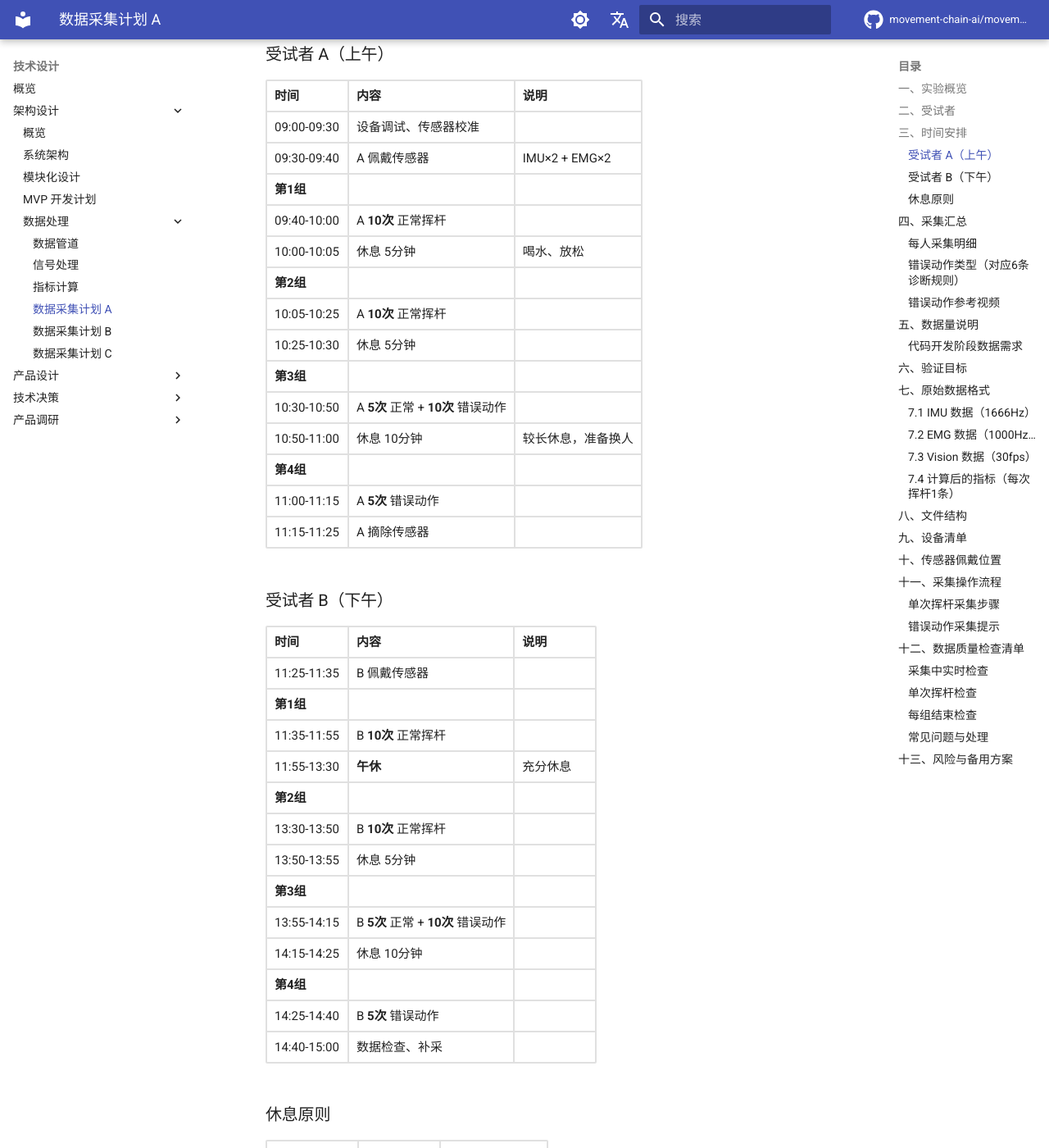
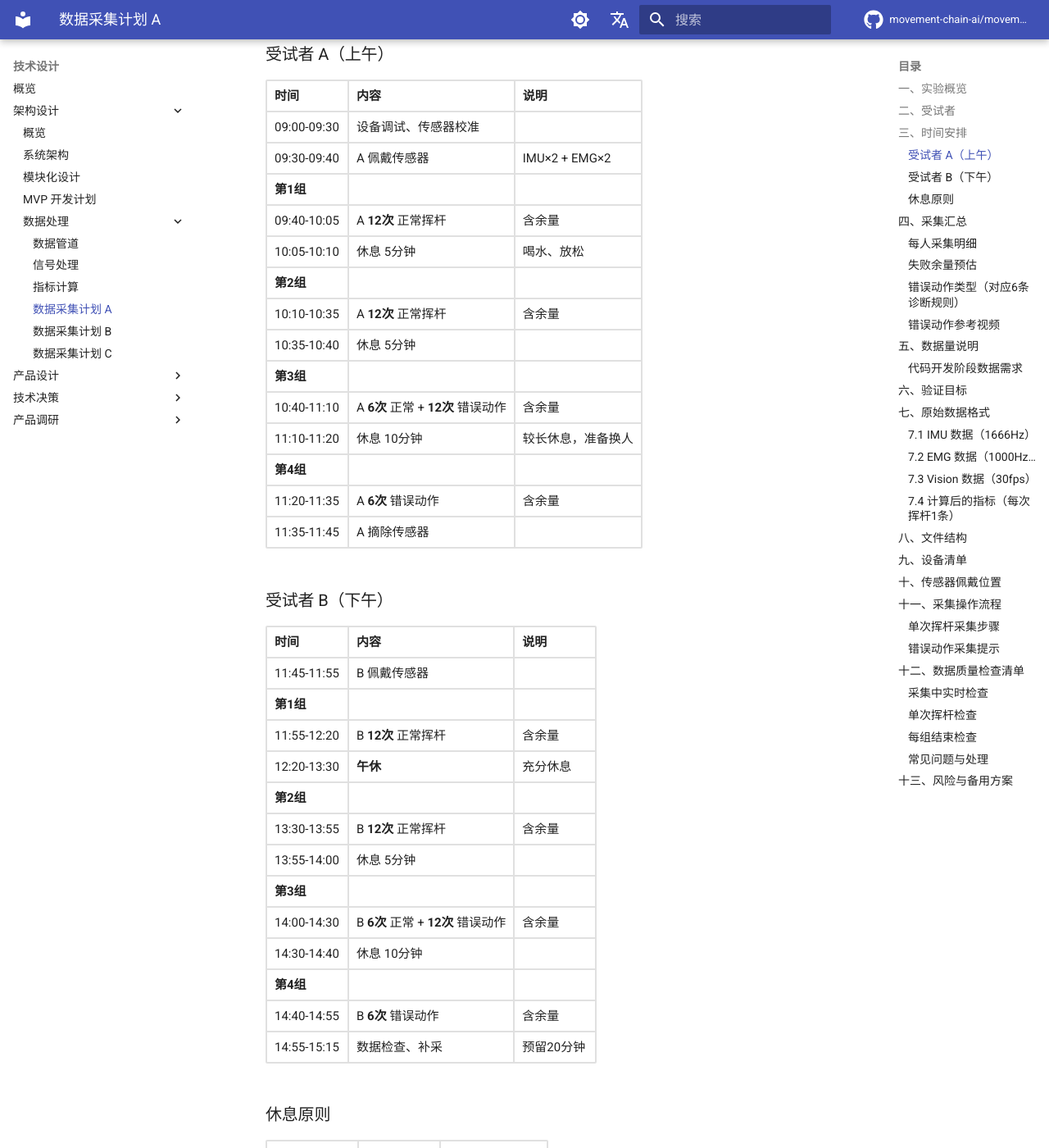
Before and after one commit to movement-chain-ai/movement-chain-docs, an MkDocs documentation site: the page built from docs/zh/design/architecture/data-processing/data-collection-plan-a.md, in a window 1280 px wide and 1400 px high, scrolled down 988 px. Shown: the whole window at 82% size. Built offline with MkDocs 1.6.1 and Material for MkDocs 9.7.7, drawn with Linux system fonts in a browser that asks for light colours; comment, search, counter and statistics services are not loaded; the version menu is left out; some of the changed text lies outside the part shown.

Commit message:
docs: 添加采集失败余量预估
- 假设15-20%失败率，实际采集96次以保证80次有效
- 更新时间安排表（每组增加余量）
- 添加补采时间（每天预留20分钟）

🤖 Generated with [Claude Code](https://claude.com/claude-code)

Co-Authored-By: Claude Opus 4.5 <noreply@anthropic.com>

```diff
--- a/docs/zh/design/architecture/data-processing/data-collection-plan-a.md
+++ b/docs/zh/design/architecture/data-processing/data-collection-plan-a.md
@@ -12,7 +12,7 @@
 |------|------|
 | 受试者 | 2人（A、B） |
 | 时长 | 1天 |
-| 总采集量 | 80次挥杆 |
+| 总采集量 | 96次挥杆（目标80次有效 + 16次余量） |
 | 设备 | 1套（串行采集） |
 | 目的 | 验证传感器数据采集流程 |
 
@@ -38,35 +38,35 @@
 | 09:00-09:30 | 设备调试、传感器校准 | |
 | 09:30-09:40 | A 佩戴传感器 | IMU×2 + EMG×2 |
 | **第1组** | | |
-| 09:40-10:00 | A **10次** 正常挥杆 | |
-| 10:00-10:05 | 休息 5分钟 | 喝水、放松 |
+| 09:40-10:05 | A **12次** 正常挥杆 | 含余量 |
+| 10:05-10:10 | 休息 5分钟 | 喝水、放松 |
 | **第2组** | | |
-| 10:05-10:25 | A **10次** 正常挥杆 | |
-| 10:25-10:30 | 休息 5分钟 | |
+| 10:10-10:35 | A **12次** 正常挥杆 | 含余量 |
+| 10:35-10:40 | 休息 5分钟 | |
 | **第3组** | | |
-| 10:30-10:50 | A **5次** 正常 + **10次** 错误动作 | |
-| 10:50-11:00 | 休息 10分钟 | 较长休息，准备换人 |
+| 10:40-11:10 | A **6次** 正常 + **12次** 错误动作 | 含余量 |
+| 11:10-11:20 | 休息 10分钟 | 较长休息，准备换人 |
 | **第4组** | | |
-| 11:00-11:15 | A **5次** 错误动作 | |
-| 11:15-11:25 | A 摘除传感器 | |
+| 11:20-11:35 | A **6次** 错误动作 | 含余量 |
+| 11:35-11:45 | A 摘除传感器 | |
 
 ### 受试者 B（下午）
 
 | 时间 | 内容 | 说明 |
 |------|------|------|
-| 11:25-11:35 | B 佩戴传感器 | |
+| 11:45-11:55 | B 佩戴传感器 | |
 | **第1组** | | |
-| 11:35-11:55 | B **10次** 正常挥杆 | |
-| 11:55-13:30 | **午休** | 充分休息 |
+| 11:55-12:20 | B **12次** 正常挥杆 | 含余量 |
+| 12:20-13:30 | **午休** | 充分休息 |
 | **第2组** | | |
-| 13:30-13:50 | B **10次** 正常挥杆 | |
-| 13:50-13:55 | 休息 5分钟 | |
+| 13:30-13:55 | B **12次** 正常挥杆 | 含余量 |
+| 13:55-14:00 | 休息 5分钟 | |
 | **第3组** | | |
-| 13:55-14:15 | B **5次** 正常 + **10次** 错误动作 | |
-| 14:15-14:25 | 休息 10分钟 | |
+| 14:00-14:30 | B **6次** 正常 + **12次** 错误动作 | 含余量 |
+| 14:30-14:40 | 休息 10分钟 | |
 | **第4组** | | |
-| 14:25-14:40 | B **5次** 错误动作 | |
-| 14:40-15:00 | 数据检查、补采 | |
+| 14:40-14:55 | B **6次** 错误动作 | 含余量 |
+| 14:55-15:15 | 数据检查、补采 | 预留20分钟 |
 
 ### 休息原则
 
@@ -96,6 +96,28 @@
 | 第3组 | 5次 | 10次 | 15次 |
 | 第4组 | 0次 | 5次 | 5次 |
 | **合计** | **25次** | **15次** | **40次** |
+
+### 失败余量预估
+
+> 假设采集失败率约 **15-20%**（传感器脱落、数据异常、动作不到位等）
+
+| 类型 | 目标有效次数 | 预计失败 | 实际采集次数 |
+|------|-------------|---------|-------------|
+| 正常挥杆 | 50次 | ~10次 | 60次 |
+| 错误动作 | 30次 | ~6次 | 36次 |
+| **总计** | **80次** | **~16次** | **96次** |
+
+**调整后每人采集明细**：
+
+| 组别 | 正常挥杆 | 错误动作 | 小计 |
+|------|---------|---------|------|
+| 第1组 | 12次 | 0次 | 12次 |
+| 第2组 | 12次 | 0次 | 12次 |
+| 第3组 | 6次 | 12次 | 18次 |
+| 第4组 | 0次 | 6次 | 6次 |
+| **合计** | **30次** | **18次** | **48次** |
+
+**补采时间**：每天结束前预留 20 分钟用于补采失败数据
 
 ### 错误动作类型（对应6条诊断规则）
 
```
